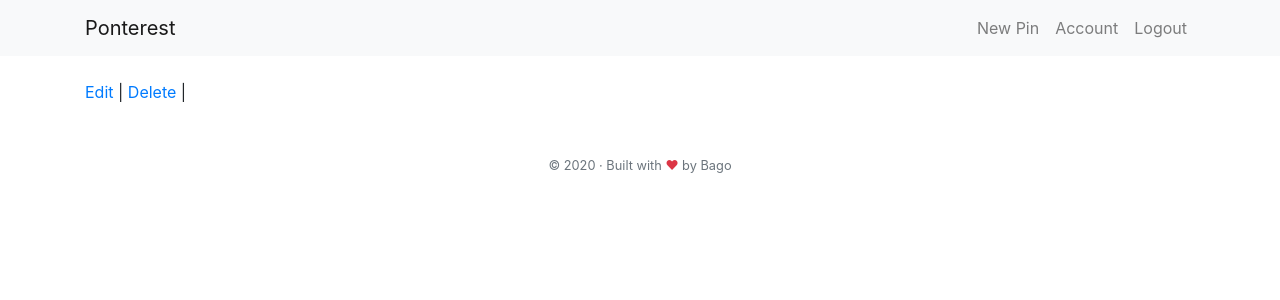
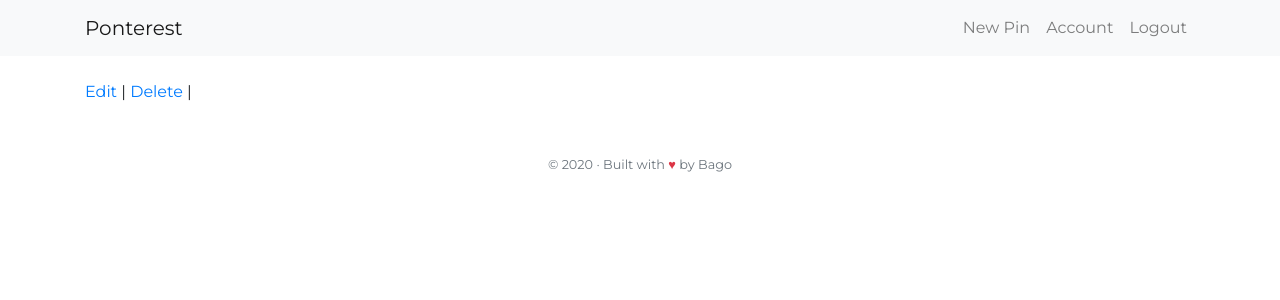
Before and after one commit to bagobob/ponterest, a Symfony app: template templates/pins/show.html.twig in a window 1280 px wide. Shown: the top 300 px of the page. Run offline with Twig, Linux system fonts and the light colour scheme; the template is opened without the code that fills it, so the values that code supplies are empty; some libraries are stand-ins or nearby versions.

Commit message:
change fonts for montserrat

```diff
--- a/templates/layouts/base.html.twig
+++ b/templates/layouts/base.html.twig
@@ -5,6 +5,13 @@
         <title>{% block title %}Find all the best pins here!{% endblock %}</title>
         {% block stylesheets %}
         <link rel="stylesheet" href="https://stackpath.bootstrapcdn.com/bootstrap/4.5.2/css/bootstrap.min.css" integrity="sha384-JcKb8q3iqJ61gNV9KGb8thSsNjpSL0n8PARn9HuZOnIxN0hoP+VmmDGMN5t9UJ0Z" crossorigin="anonymous">
+        <link href="https://fonts.googleapis.com/css2?family=Montserrat&display=swap" rel="stylesheet">
+
+        <style>
+            html, body {
+                font-family: 'Montserrat', sans-serif;
+            }
+        </style>
         {% endblock %}
     </head>
     <body>
```
